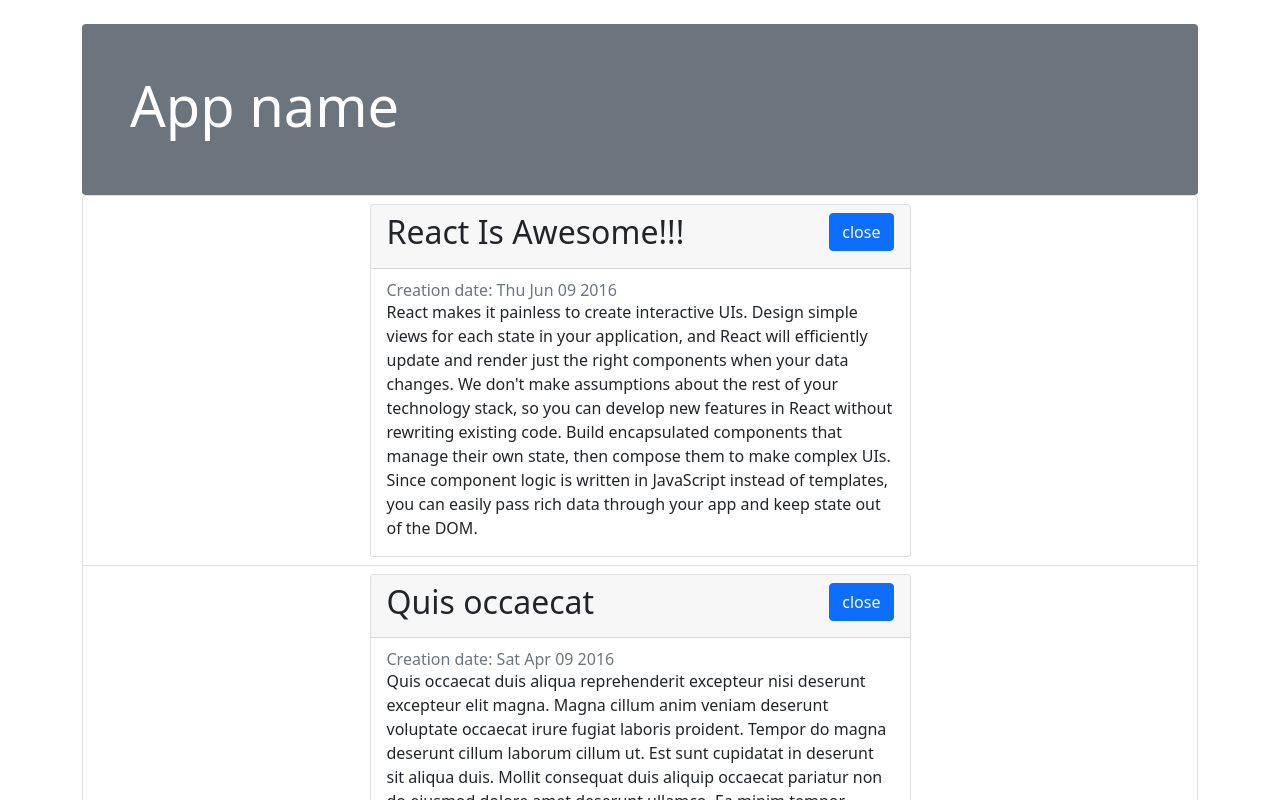
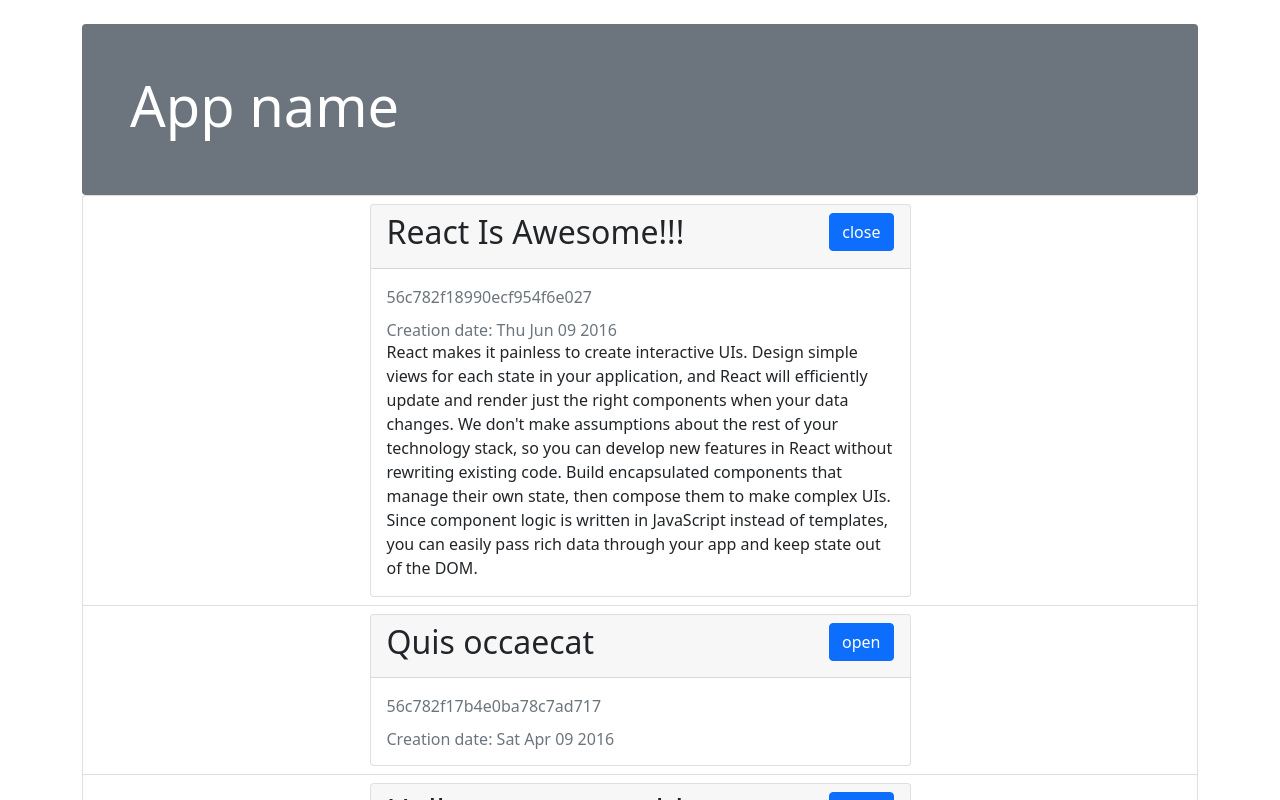
Before and after one commit to TNSaturday/learnjs-react-screencast, a React (Create React App) app: page / in a window 1280 px wide. Shown: the top 800 px of the page. Built offline with nearby package versions, Linux system fonts and the light colour scheme.

Commit message:
Format articleList assignment

```diff
--- a/src/components/Article.js
+++ b/src/components/Article.js
@@ -2,7 +2,7 @@
 
 class Article extends Component {
   state = {
-    isOpen: true,
+    isOpen: this.props.defaultOpen,
   }
 
   render () {
@@ -30,6 +30,9 @@
           </h2>
         </div>
         <div className="card-body">
+          <p className="text-muted">
+            {article.id}
+          </p>
           <h6 className="card-subtitle text-muted">
             Creation date: {(new Date(article.date)).toDateString()}
           </h6>
--- a/src/components/ArticleList/index.js
+++ b/src/components/ArticleList/index.js
@@ -2,9 +2,11 @@
 import './style.css';
 
 export default function ArticleList({ articles }) {
-  const articlesList = articles.map(el => {
-    return <li className="list-group-item" key={el.id}><Article article={el}/></li>;
-  });
+  const articlesList = articles.map((el, index) =>
+    <li className="list-group-item" key={el.id}>
+      <Article article={el} defaultOpen={index === 0} />
+    </li>
+  );
   return (
     <ul className="list-group">
       {articlesList}
```
